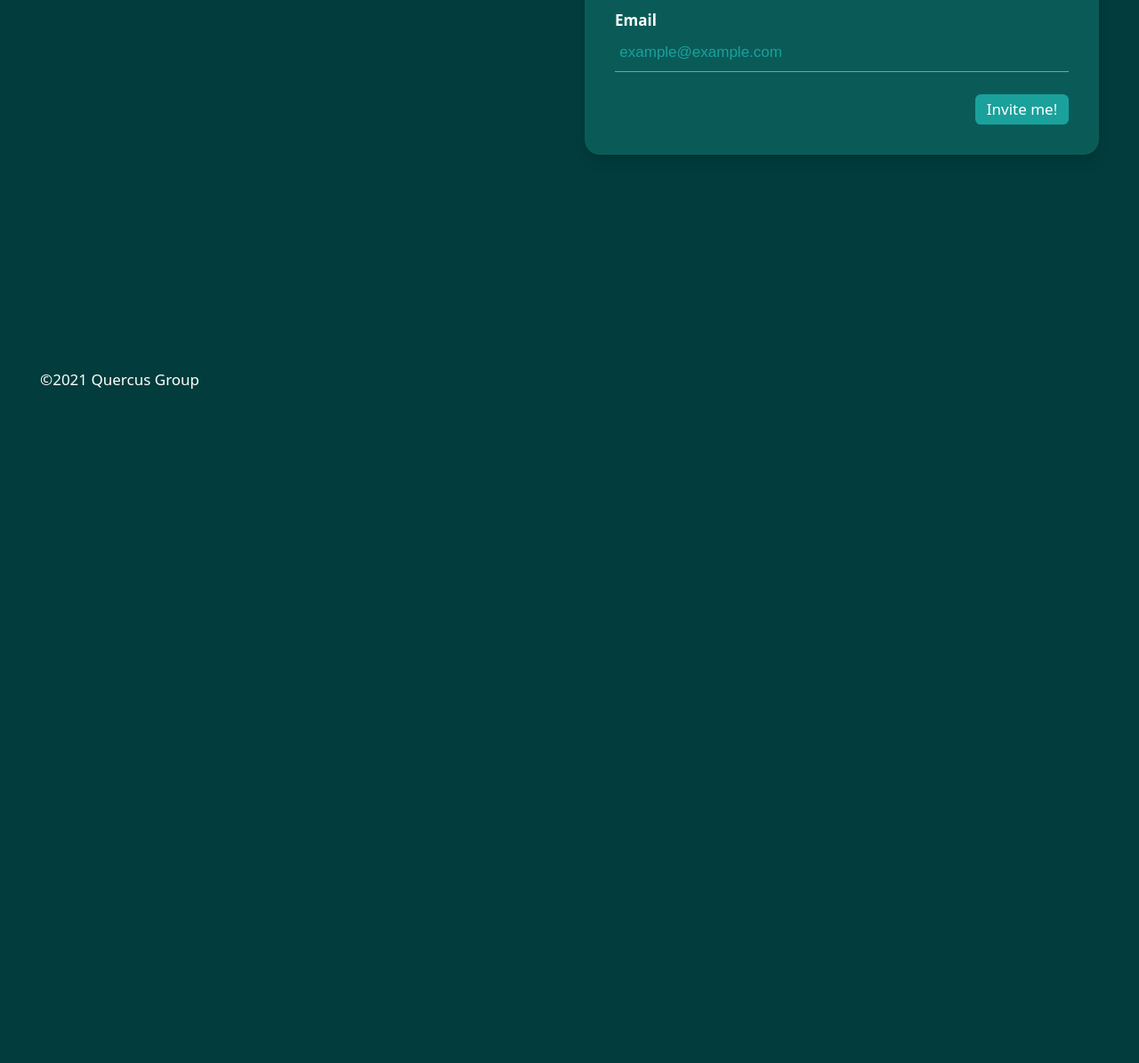
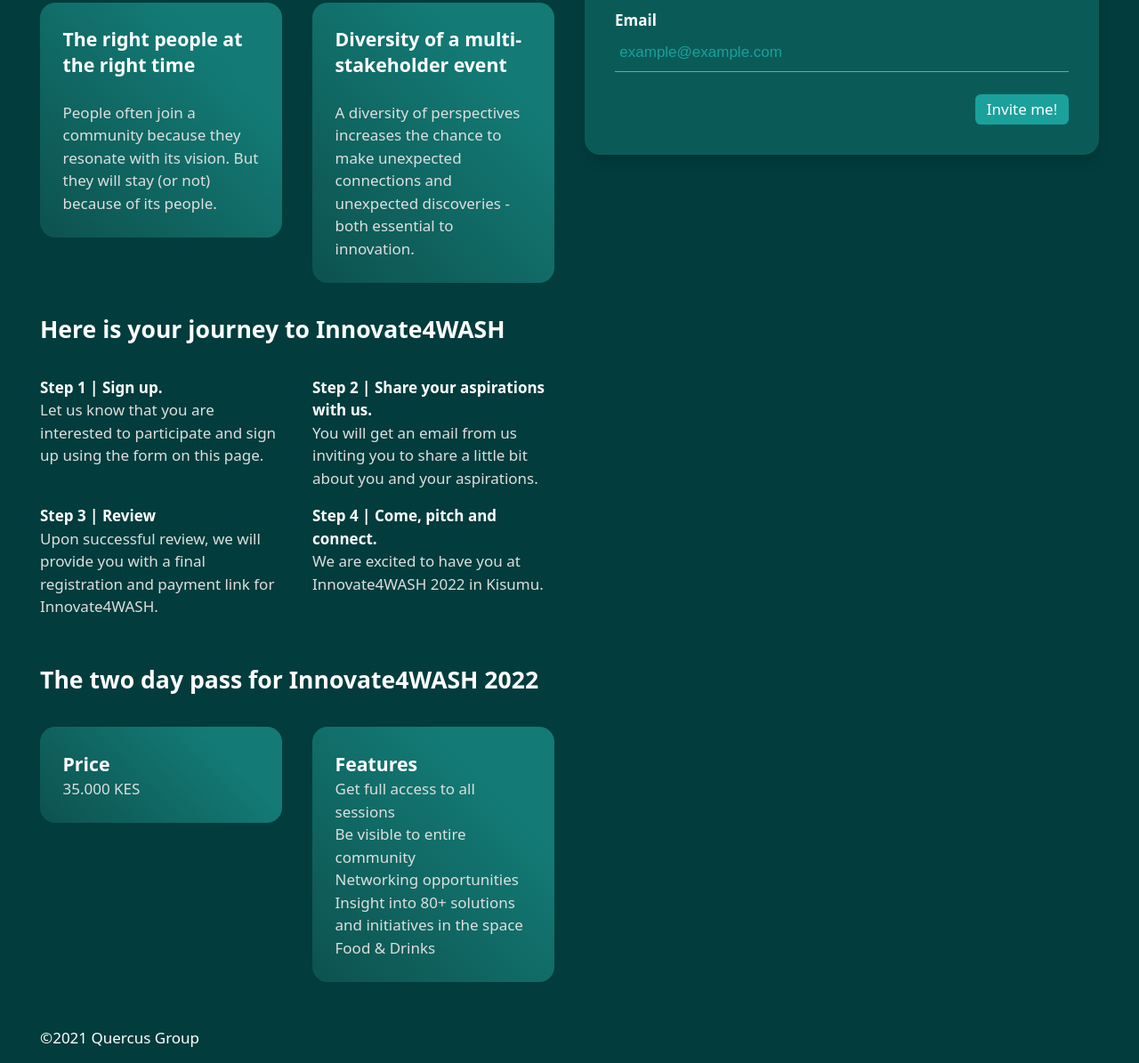
Before and after one commit to wad-im/innovate4wash, a Gatsby site: page /invite-me in a window 1280 px wide. Shown: the part 345-1540 px from the top of the page at 89% size. Before the commit the page ends 800 px from the top, so only its background shows below. Built offline with nearby package versions, Linux system fonts and the light colour scheme; Gatsby itself is replaced by a stand-in of ours.

Commit message:
content on invitation page

```diff
--- a/src/pages/invite-me.js
+++ b/src/pages/invite-me.js
@@ -7,7 +7,58 @@
     return (
         <Layout>
             <InviteMeContainer>
-                <h1>Invite me page</h1>
+                <div className='invitation-details'>
+                    <h1 className="title">Get <span>your spot</span> on the invitation list!</h1>
+                    <p>Innovate4WASH is curated and by invitation only, because two aspect are important for accelerating great solutions for WASH.</p>
+                    <div className="boxes">
+                        <div className="box">
+                            <h2>The right people at the right time </h2>
+                            <p>People often join a community because they resonate with its vision. But they will stay (or not) because of its people.</p>
+                        </div>
+                        <div className="box">
+                            <h2>Diversity of a multi-stakeholder event</h2>
+                            <p>A diversity of perspectives increases the chance to make unexpected connections and unexpected discoveries - both essential to innovation.</p>
+                        </div>
+                    </div>
+
+                    <h2>Here is your journey to Innovate4WASH</h2>
+                    <div className="steps">
+                        <div className="step">
+                            <h3>Step 1 | Sign up. </h3>
+                            <p>Let us know that you are interested to participate and sign up using the form on this page.</p>
+                        </div>
+                        <div className="step">
+                            <h3>Step 2 | Share your aspirations with us. </h3>
+                            <p>You will get an email from us inviting you to share a little bit about you and your aspirations.</p>
+                        </div>
+                        <div className="step">
+                            <h3>Step 3 | Review</h3>
+                            <p>Upon successful review, we will provide you with a final registration and payment link for Innovate4WASH. </p>
+                        </div>
+                        <div className="step">
+                            <h3>Step 4 | Come, pitch and connect.</h3>
+                            <p>We are excited to have you at Innovate4WASH 2022 in Kisumu.</p>
+                        </div>
+                    </div>
+
+                    <h2>The two day pass for Innovate4WASH 2022</h2>
+                    <div className="features">
+                        <div className="box">
+                            <h3>Price</h3>
+                            <p>35.000 KES</p>
+                        </div>
+                        <div className="box">
+                            <h3>Features</h3>
+                            <p>
+                                Get full access to all sessions<br/>
+                                Be visible to entire community<br/>
+                                Networking opportunities<br/>
+                                Insight into 80+ solutions and initiatives in the space<br/>
+                                Food & Drinks
+                            </p>
+                        </div>
+                    </div>
+                </div>
                 <InvitationForm/>
             </InviteMeContainer>
         </Layout>
@@ -21,4 +72,50 @@
     grid-template-columns: repeat(2, 1fr);
     grid-column-gap: 2rem;
     grid-row-gap: 2rem;
+
+    .title {
+        margin-bottom: 1rem;
+        span {
+            color: #8BEDE8;
+        }
+    }
+
+    .boxes, .features, .steps {
+        margin: 2rem 0;
+        display: grid;
+        grid-template-columns: repeat(2, 1fr);
+        grid-column-gap: 2rem;
+        .box {
+            background: rgb(13,82,79);
+            background: linear-gradient(45deg, rgba(13,82,79,1) 0%, rgba(19,122,117,1) 75%);
+            padding: 1.5rem;
+            border-radius: 1rem;
+            height: fit-content;
+            h2, h3 {
+                font-size: 1.25rem;
+                margin-top:0;
+            }
+        }
+        .step {
+            margin-bottom: 1rem;
+        }
+        .step h3 {
+            font-size: 1rem;
+        }
+
+    }
+    h2 {
+        font-size: 1.563rem;
+        line-height: 1.4;
+        font-weight: 700;
+        margin: 2rem 0 1.5rem 0;
+    }
+    h3 {
+        font-size: 1.25rem;
+        line-height: 1.5;
+        font-weight: 700;
+    }
+    p {
+        color: #dedede;
+    }
 `
```
